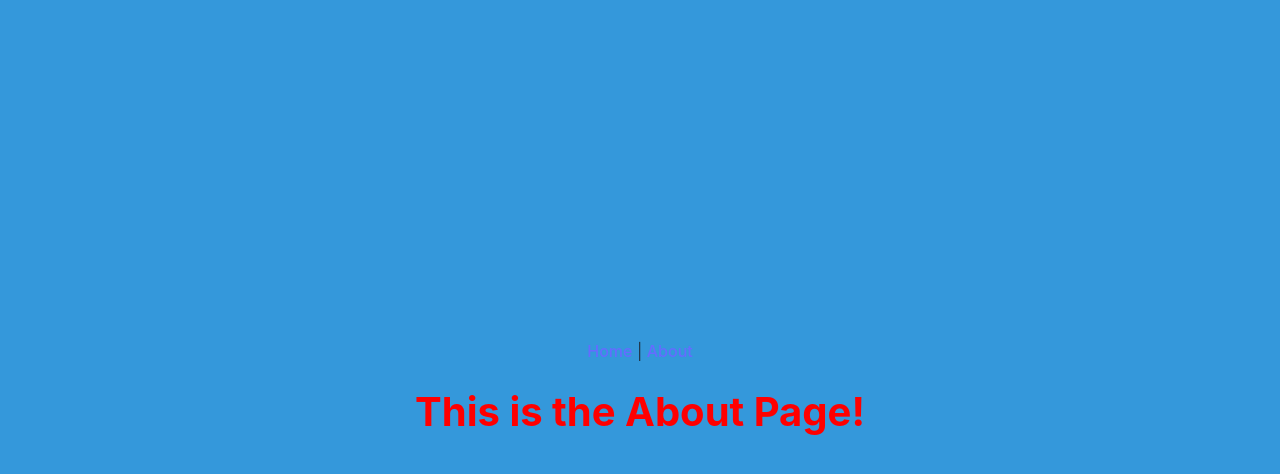
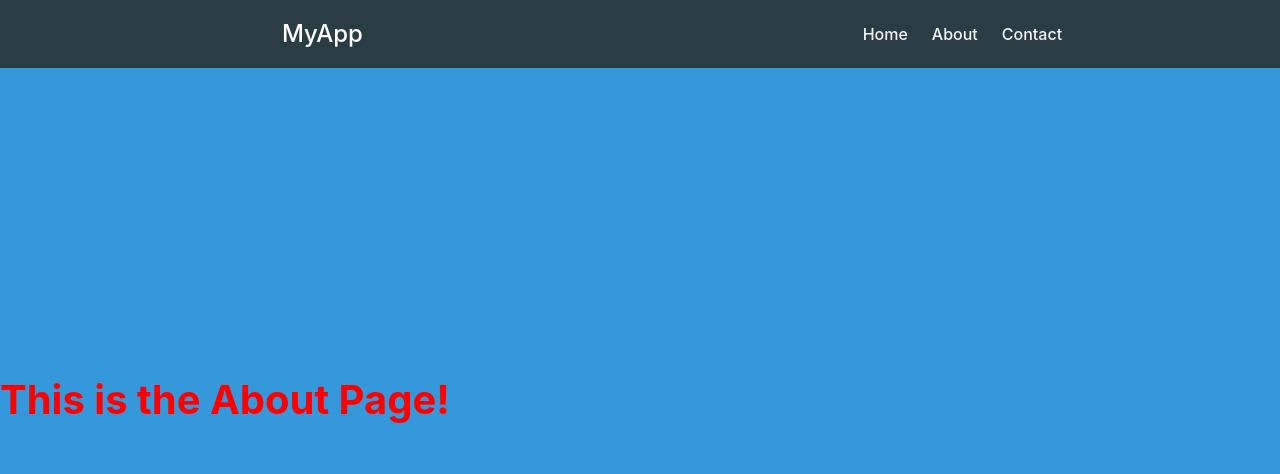
Before and after one commit to Milla-8/group-project-v3, a React (Vite) app: page /about in a window 1280 px wide. Shown: the top 474 px of the page. Built offline with nearby package versions, Linux system fonts and the light colour scheme.

Commit message:
Navbar
Simple design

```diff
--- a/src/App.jsx
+++ b/src/App.jsx
@@ -3,20 +3,22 @@ import './styles/main.scss'
 
 import { Routes, Route, Link } from 'react-router-dom';
 import About from './pages/about/About';
+import Navbar from './pages/navbar/Navbar';
+
 
 function App() {
   const [count, setCount] = useState(0)
 
   return (
-    <div>
-      <nav>
-        <Link to="/">Home</Link> | <Link to="/about">About</Link>
-      </nav>
+    <div className="app-container">
+      <Navbar />
+      <div className="content">
 
       <Routes>
 
         <Route path="/about" element={<About />} />
       </Routes>
+      </div>
     </div>
   )
 }
--- /dev/null
+++ b/src/pages/navbar/Navbar.jsx
@@ -0,0 +1,29 @@
+import React, { useState } from 'react';
+import { Link } from 'react-router-dom';
+import './Navbar.scss';
+
+const Navbar = () => {
+  const [isMenuOpen, setMenuOpen] = useState(false);
+
+  return (
+    <header className="navbar">
+      <div className="navbar-logo">
+        <Link to="/">MyApp</Link>
+      </div>
+      <nav className={`navbar-links ${isMenuOpen ? 'show' : ''}`}>
+        <Link to="/">Home</Link>
+        <Link to="/about">About</Link>
+        <Link to="/contact">Contact</Link>
+      </nav>
+      <button
+        className="navbar-toggle"
+        onClick={() => setMenuOpen(!isMenuOpen)}
+        aria-label="Toggle Menu"
+      >
+        ☰
+      </button>
+    </header>
+  );
+};
+
+export default Navbar;
--- /dev/null
+++ b/src/pages/navbar/Navbar.scss
@@ -0,0 +1,86 @@
+/* Navbar styles */
+
+@use "../../styles/main.scss" as *;
+.navbar {
+    width: 100%;
+    position: fixed;
+    top: 0;
+    left: 0;
+    background-color: $BeanNavy-color;
+    padding: 1rem 2rem;
+    z-index: 1000;
+    display: flex;
+    align-items: center;
+    justify-content: space-around;
+
+    .navbar-logo {
+      font-size: 1.5rem;
+      font-weight: bold;
+      color: $BeanMintGreen-color;
+
+      a {
+        text-decoration: none;
+        color: white;
+        transition: color 0.3s;
+
+        &:hover {
+          color: #3498db;
+        }
+      }
+    }
+
+    .navbar-links {
+      display: flex;
+      gap: 1.5rem;
+
+      a {
+        text-decoration: none;
+        color: $BeanSoftWhite-color;
+        font-size: 1rem;
+        transition: color 0.3s;
+
+        &:hover {
+          color: $BeanPink-color;
+        }
+      }
+    }
+
+    .navbar-toggle {
+      display: none;
+      font-size: 1.5rem;
+      background: none;
+      border: none;
+      color: $BeanSoftWhite-color;
+      cursor: pointer;
+
+      &:hover {
+        color: $BeanPink-color;
+      }
+    }
+
+    @media (max-width: 768px) {
+      .navbar-links {
+        display: none; /* Hide links on mobile */
+      }
+
+      .navbar-toggle {
+        display: block; /* Show hamburger icon */
+      }
+
+      .navbar-links.show {
+        display: flex;
+        flex-direction: column; /* Stack links vertically */
+        gap: 1rem;
+        //width: 100%;
+        //background-color: $BeanOrange-color;
+        padding: 1rem 0;
+
+        a {
+            //color: #2A3D45; /* Dark Text for contrast on light background */
+            &:hover {
+              color: $BeanPink-color;
+            }
+        }
+      }
+    }
+  }
--- a/src/styles/main.scss
+++ b/src/styles/main.scss
@@ -1,47 +1,23 @@
-#root {
-    max-width: 1280px;
-    margin: 0 auto;
-    padding: 2rem;
-    text-align: center;
-  }
 
-  .logo {
-    height: 6em;
-    padding: 1.5em;
-    will-change: filter;
-    transition: filter 300ms;
-  }
-  .logo:hover {
-    filter: drop-shadow(0 0 2em #646cffaa);
-  }
-  .logo.react:hover {
-    filter: drop-shadow(0 0 2em #61dafbaa);
-  }
 
-  @keyframes logo-spin {
-    from {
-      transform: rotate(0deg);
-    }
-    to {
-      transform: rotate(360deg);
-    }
-  }
 
-  @media (prefers-reduced-motion: no-preference) {
-    a:nth-of-type(2) .logo {
-      animation: logo-spin infinite 20s linear;
-    }
-  }
 
-  .card {
-    padding: 2em;
-  }
-
-  .read-the-docs {
-    color: #888;
-  }
   $primary-color: #3498db;
+  $BeanPink-color: #FF6B6B;
+  $BeanNavy-color: #2A3D45;
+  $BeanMintGreen-color: #66D19E;
+  $BeanSoftWhite-color: #F5F5F5;
+  $BeanOrange-color: #FFE5B4;
 
   body {
     background-color: $primary-color;
   }
+//   .app-container {
+//     display: flex;
+//     flex-direction: column;
+//     min-height: 100vh; /* Full viewport height */
+//   }
+
+//   .content {
+//     flex: 1; /* Takes up available space, pushing the footer to the bottom */
+//   }
```
